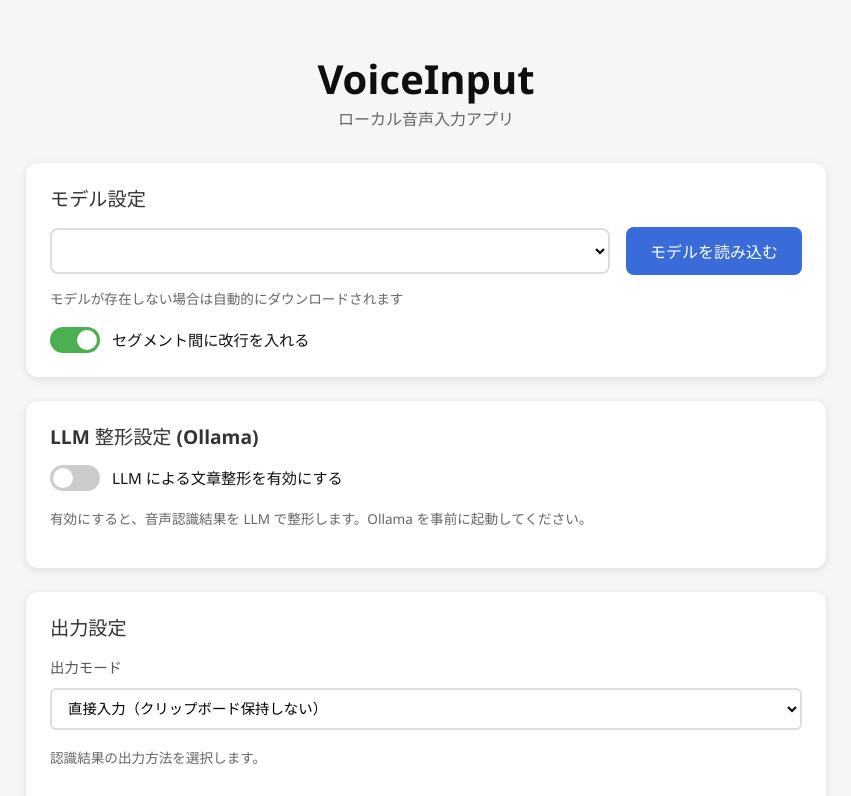
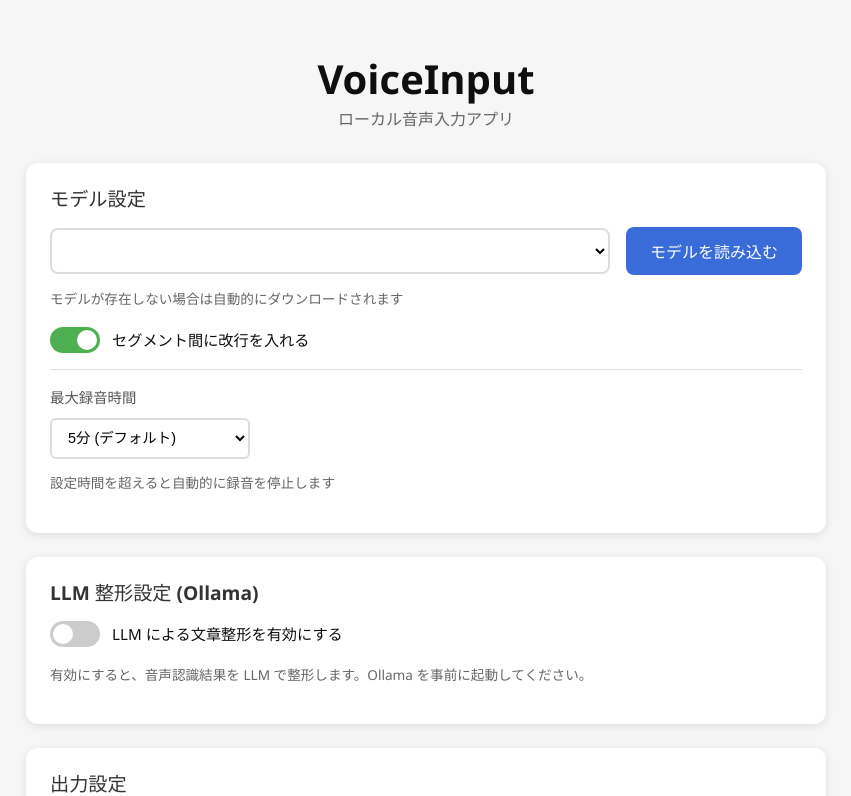
Before and after one commit to hushin/hush-whisper, a SvelteKit app: page / in a window 1280 px wide. Shown: the top 796 px of the page, without its empty margins (214-1065 px from the left). Built offline with nearby package versions, Linux system fonts and the light colour scheme.

Commit message:
feat: 最大録音時間の設定を追加し、自動停止機能を実装

```diff
--- a/src/routes/+page.svelte
+++ b/src/routes/+page.svelte
@@ -18,6 +18,7 @@
   interface WhisperSettings {
     model_name: string;
     insert_newline: boolean;
+    max_recording_seconds: number;
   }
 
   type PromptPreset = "Default" | "Meeting" | "Memo" | "Chat" | "Custom";
@@ -46,6 +47,7 @@
   let availableModels = $state<ModelInfo[]>([]);
   let selectedModel = $state("large-v3-turbo");
   let insertNewline = $state(true);
+  let maxRecordingSeconds = $state(300);
   let currentLoadedModel = $state<string | null>(null);
   let isModelInitialized = $state(false);
   let isRecording = $state(false);
@@ -132,6 +134,7 @@
       const settings: Settings = await invoke("get_settings");
       selectedModel = settings.whisper.model_name;
       insertNewline = settings.whisper.insert_newline ?? true;
+      maxRecordingSeconds = settings.whisper.max_recording_seconds ?? 300;
       llmEnabled = settings.llm.enabled;
       llmOllamaUrl = settings.llm.ollama_url;
       llmModelName = settings.llm.model_name;
@@ -139,7 +142,7 @@
       customPrompt = settings.llm.custom_prompt || "";
       outputMode = settings.output_mode || "Both";
       shortcutKey = settings.shortcut?.recording_toggle || "Ctrl+Space";
-      console.log("Loaded settings, model:", selectedModel, "llm:", settings.llm, "output_mode:", outputMode, "shortcut:", shortcutKey, "is_saved:", settings.is_saved);
+      console.log("Loaded settings, model:", selectedModel, "llm:", settings.llm, "output_mode:", outputMode, "shortcut:", shortcutKey, "max_recording_seconds:", maxRecordingSeconds, "is_saved:", settings.is_saved);
       return settings.is_saved;
     } catch (error) {
       console.error("Failed to load settings:", error);
@@ -163,6 +166,23 @@
     } catch (error) {
       console.error("Failed to save insert newline:", error);
     }
+  }
+
+  async function saveMaxRecordingSeconds() {
+    try {
+      await invoke("save_max_recording_seconds", { maxSeconds: maxRecordingSeconds });
+      console.log("Saved max recording seconds:", maxRecordingSeconds);
+    } catch (error) {
+      console.error("Failed to save max recording seconds:", error);
+    }
+  }
+
+  function formatDuration(seconds: number): string {
+    const minutes = Math.floor(seconds / 60);
+    const secs = seconds % 60;
+    if (minutes === 0) return `${secs}秒`;
+    if (secs === 0) return `${minutes}分`;
+    return `${minutes}分${secs}秒`;
   }
 
   async function saveShortcut() {
@@ -477,6 +497,11 @@
       console.log("Recording toggle event received");
     });
 
+    const unlistenRecordingAutoStopped = listen("recording-auto-stopped", () => {
+      console.log("Recording auto-stopped due to max time limit");
+      statusMessage = "最大録音時間に達したため自動停止しました";
+    });
+
     // Listen for LLM events
     const unlistenLlmStarted = listen("llm-refinement-started", () => {
       isLlmRefining = true;
@@ -504,6 +529,7 @@
       unlistenTranscriptionStarted.then((fn) => fn());
       unlistenTranscriptionComplete.then((fn) => fn());
       unlistenRecordingToggle.then((fn) => fn());
+      unlistenRecordingAutoStopped.then((fn) => fn());
       unlistenLlmStarted.then((fn) => fn());
       unlistenLlmComplete.then((fn) => fn());
       unlistenLlmFailed.then((fn) => fn());
@@ -575,6 +601,29 @@
         <span class="slider"></span>
       </label>
       <span class="toggle-label">セグメント間に改行を入れる</span>
+    </div>
+
+    <div class="max-recording-setting">
+      <label for="max-recording">最大録音時間</label>
+      <div class="max-recording-input-row">
+        <select
+          id="max-recording"
+          bind:value={maxRecordingSeconds}
+          onchange={saveMaxRecordingSeconds}
+          class="max-recording-select"
+        >
+          <option value={60}>1分</option>
+          <option value={120}>2分</option>
+          <option value={180}>3分</option>
+          <option value={300}>5分 (デフォルト)</option>
+          <option value={600}>10分</option>
+          <option value={900}>15分</option>
+          <option value={0}>無制限</option>
+        </select>
+      </div>
+      <p class="max-recording-hint">
+        設定時間を超えると自動的に録音を停止します
+      </p>
     </div>
   </div>
 
@@ -927,10 +976,47 @@
 
   .model-hint,
   .llm-hint,
-  .output-mode-hint {
+  .output-mode-hint,
+  .max-recording-hint {
     margin-top: 0.75rem;
     font-size: 0.85rem;
     color: #666;
+  }
+
+  .max-recording-setting {
+    margin-top: 1rem;
+    padding-top: 1rem;
+    border-top: 1px solid #e0e0e0;
+  }
+
+  .max-recording-setting label {
+    display: block;
+    font-size: 0.9rem;
+    font-weight: 600;
+    margin-bottom: 0.5rem;
+    color: #555;
+  }
+
+  .max-recording-input-row {
+    display: flex;
+    gap: 0.5rem;
+    align-items: center;
+  }
+
+  .max-recording-select {
+    flex: 1;
+    max-width: 200px;
+    padding: 0.6rem 0.75rem;
+    border: 2px solid #ddd;
+    border-radius: 6px;
+    font-size: 0.9rem;
+    background-color: white;
+    cursor: pointer;
+  }
+
+  .max-recording-select:focus {
+    outline: none;
+    border-color: #396cd8;
   }
 
   /* Whisper Settings Styles */
@@ -1563,8 +1649,23 @@
       color: #666;
     }
 
-    .model-hint {
+    .model-hint,
+    .max-recording-hint {
       color: #888;
+    }
+
+    .max-recording-setting {
+      border-color: #444;
+    }
+
+    .max-recording-setting label {
+      color: #aaa;
+    }
+
+    .max-recording-select {
+      background-color: #1a1a1a;
+      color: #f6f6f6;
+      border-color: #444;
     }
 
     .progress-bar {
```
Also changed, not shown: 3 other files (tests, documents, lock files or other folders).
